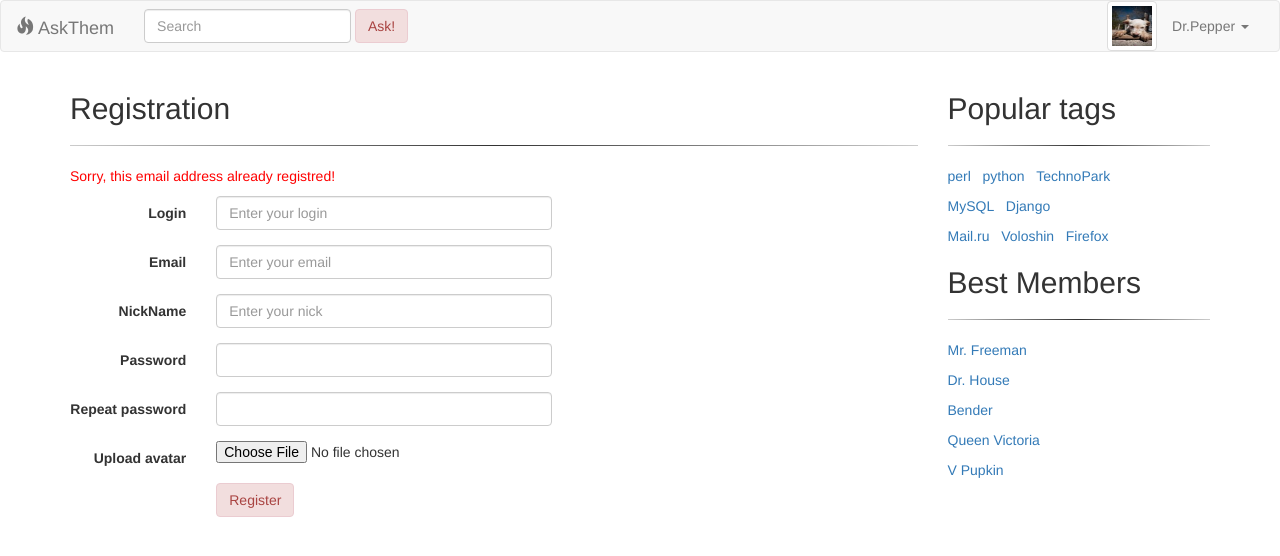
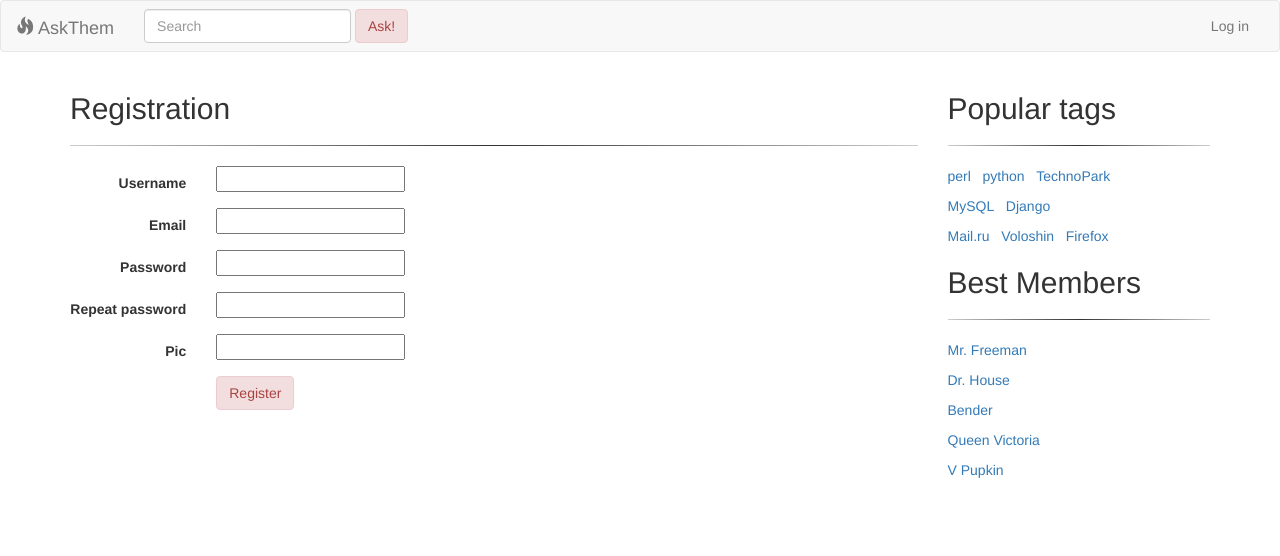
Before and after one commit to Schtolc/AskThem, a Django app: page /signup in a window 1280 px wide. Shown: the top 556 px of the page. Run offline with Django 3.2, Linux system fonts and the light colour scheme; some libraries are stand-ins or nearby versions.

Commit message:
alpha version registration

```diff
--- a/AskThem/settings.py
+++ b/AskThem/settings.py
@@ -78,7 +78,7 @@ DATABASES = {
     'default': {
         'ENGINE': 'django.db.backends.mysql',
         'OPTIONS': {
-            'read_default_file': os.path.join(BASE_DIR,'mysql.cnf'),
+            'read_default_file': os.path.join(BASE_DIR, 'mysql.cnf'),
         },
     }
 }
@@ -118,3 +118,5 @@ USE_TZ = True
 # https://docs.djangoproject.com/en/1.9/howto/static-files/
 
 STATIC_URL = '/static/'
+
+LOGIN_URL = '/login'
--- a/AskThem/urls.py
+++ b/AskThem/urls.py
@@ -20,10 +20,12 @@ from myapp import views as ask_views
 urlpatterns = [
     url(r'^admin/', admin.site.urls),
     url(r'^signup$', ask_views.signup, name='signup'),
-    url(r'^login$', ask_views.login, name='login'),
+    url(r'^login$', ask_views.login_page, name='login_page'),
     url(r'^ask$', ask_views.ask, name='ask'),
     url(r'^hot$', ask_views.hot_questions, name='hot_questions'),
     url(r'^tag/(?P<tag>\w+)$', ask_views.tags_question, name='tag_questions'),
     url(r'^question/(?P<q_id>\d+)$', ask_views.id_question, name='id_question'),
     url(r'^$', ask_views.new_questions, name='new_questions'),
+    url(r'^logout$', ask_views.logout_page, name='logout_page')
+
 ]
--- /dev/null
+++ b/myapp/forms.py
@@ -0,0 +1,25 @@
+from django.contrib.auth.models import User
+from django import forms
+
+
+class UserLoginForm(forms.Form):
+    username = forms.CharField(label='Username', max_length=100)
+    password = forms.CharField(label='Password', max_length=100, widget=forms.PasswordInput())
+
+
+class UserRegisterForm(forms.Form):
+    username = forms.CharField(label='Username', max_length=100)
+    email = forms.EmailField(label='Email', max_length=100)
+    password = forms.CharField(label='Password', max_length=100, widget=forms.PasswordInput())
+    password_again = forms.CharField(label='Repeat password', max_length=100, widget=forms.PasswordInput())
+    pic = forms.CharField(label='Pic', max_length=100)
+
+
+class QuestionForm(forms.Form):
+    title = forms.CharField(label='Title', max_length=100)
+    text = forms.CharField(label='Text', max_length=1000, widget=forms.Textarea)
+    tags = forms.CharField(label='Tags', max_length=100)
+
+
+class AnswerForm(forms.Form):
+    text = forms.CharField(label='Text', max_length=1000, widget=forms.Textarea)
--- a/myapp/models.py
+++ b/myapp/models.py
@@ -56,6 +56,7 @@ class Profile(models.Model):
     avatar = models.OneToOneField(User)
     pic = models.CharField(max_length=128)
 
+
 class Like(models.Model):
     user = models.ForeignKey(User)
     question = models.ForeignKey(Question)
--- a/myapp/views.py
+++ b/myapp/views.py
@@ -1,8 +1,12 @@
-from django.shortcuts import render
-from django.http import HttpResponse
+from django.shortcuts import render, redirect
 from django.core.paginator import Paginator, EmptyPage, PageNotAnInteger
+from django.contrib.auth import authenticate, login, logout
 from myapp.models import *
-import random
+from myapp.forms import *
+from django.core.exceptions import ValidationError
+from django.utils.translation import ugettext_lazy as _
+from django.http.response import HttpResponseRedirect
+from django.contrib.auth.decorators import login_required
 
 
 # Create your views here.
@@ -42,20 +46,91 @@ def tags_question(request, tag):
 def id_question(request, q_id):
     answers_list = Answer.objects.by_id(q_id)
     question = Question.objects.by_id(q_id)
+    if request.method == 'POST':
+        if request.user.is_authenticated():
+            form = AnswerForm(request.POST)
+            if form.is_valid():
+                a = Answer(text=request.POST['text'], author=request.user, question=question)
+                a.save()
+                return HttpResponseRedirect('/question/' + str(int(q_id)))
+        else:
+            return HttpResponseRedirect('/login?next=/question/' + str(int(q_id)))
+    else:
+        form = AnswerForm()
     return render(request, 'answers.html', {
         'answers': create_page(answers_list, 3, request.GET.get('page')),
         'question': question,
         'title': "Question# " + str(q_id),
+        'form': form,
     })
 
 
 def signup(request):
-    return render(request, 'signup.html')
+    if request.method == 'POST':
+        form = UserRegisterForm(request.POST)
+        if form.is_valid():
+            if request.POST['password'] != request.POST['password_again']:
+                form.add_error(None, ValidationError(_('Passwords do not match')))
+
+            elif len(User.objects.all().filter(email=request.POST['email'])) != 0:
+                form.add_error(None, ValidationError(_('Email already exists')))
+
+            else:
+                u = User.objects.create_user(username=request.POST['username'], email=request.POST['email'],
+                                             password=request.POST['password'])
+                u.save()
+                p = Profile(avatar=u, pic=request.POST['pic'])
+                p.save()
+                return HttpResponseRedirect('/')
+
+    else:
+        form = UserRegisterForm()
+    return render(request, 'signup.html', {'form': form})
 
 
-def login(request):
-    return render(request, 'login.html')
+def login_page(request):
+    if request.method == 'POST':
+        form = UserLoginForm(request.POST)
+        if form.is_valid():
+            username = request.POST['username']
+            password = request.POST['password']
+            user = authenticate(username=username, password=password)
+            if user is not None:
+                if user.is_active:
+                    login(request, user)
+                    return HttpResponseRedirect(request.POST.get('next', '/'))
+            else:
+                form.add_error(None, ValidationError(_('Wrong login or password')))
+    else:
+        form = UserLoginForm()
+
+    return render(request, 'login.html', {'form': form,
+                                          'next': request.GET.get('next', '/')})
 
 
+def logout_page(request):
+    logout(request)
+    redirect_to = request.GET.get('next', '/')
+    return HttpResponseRedirect(redirect_to)
+
+
+@login_required()
 def ask(request):
-    return render(request, 'ask.html')
+    if request.method == 'POST':
+        form = QuestionForm(request.POST)
+        if form.is_valid():
+            q = Question(title=request.POST['title'], text=request.POST['text'], author=request.user)
+            q.save()
+            for tag in request.POST['tags'].replace(' ', '').split(','):
+                t = Tag.objects.all().filter(title=tag).first()
+                if not t:
+                    t = Tag(title=tag)
+                    t.save()
+                q.tags.add(t)
+                q.save()
+            return HttpResponseRedirect('/question/' + str(int(q.id)))
+
+    else:
+        form = QuestionForm()
+
+    return render(request, 'ask.html', {'form': form})
--- a/templates/base.html
+++ b/templates/base.html
@@ -30,7 +30,7 @@
                 <span class="icon-bar"></span>
                 <span class="icon-bar"></span>
             </button>
-            <a class="navbar-brand" href="#">
+            <a class="navbar-brand" href="{% url 'new_questions' %}">
                 <span class="glyphicon glyphicon-fire" aria-hidden="true"></span>
                 AskThem</a>
         </div>
@@ -45,18 +45,22 @@
             </form>
 
             <ul class="nav navbar-nav navbar-right">
-                <!--<li><a href="#">Log in</a></li>-->
+                {% if user.is_authenticated %}
                 <li><img src="/images/avatar.jpg" class="img-thumbnail " id="avatar"></li>
                 <li class="dropdown">
                     <a href="#" class="dropdown-toggle" data-toggle="dropdown" role="button" aria-haspopup="true"
-                       aria-expanded="false">Dr.Pepper <span class="caret"></span></a>
+                       aria-expanded="false">{{user.get_username}} <span class="caret"></span></a>
                     <ul class="dropdown-menu">
                         <li><a href="#">Settings</a></li>
                         <li><a href="#">Answers</a></li>
                         <li role="separator" class="divider"></li>
-                        <li><a href="#">Log out</a></li>
+                        <!--<li><a href="{% url 'logout_page' %}?next={{ request.path }}">Log out</a></li>-->
+                        <li><a href="{% url 'logout_page' %}?next={{ request.path }}">Log out</a></li>
                     </ul>
                 </li>
+                {% else %}
+                <li><a href="{% url 'login_page' %}?next={{ request.path }}">Log in</a></li>
+                {% endif %}
             </ul>
         </div><!-- /.navbar-collapse -->
     </div><!-- /.container-fluid -->
--- a/templates/signup.html
+++ b/templates/signup.html
@@ -8,44 +8,22 @@
 {% block content %}
 <h2>Registration</h2>
 <hr class="hr-style">
-<form class="form-horizontal">
-    <p id="registrationError">Sorry, this email address already registred!</p>
-    <div class="form-group">
-        <label for="inputLoginReg" class="col-sm-2 control-label">Login</label>
-        <div class="col-sm-5">
-            <input class="form-control" id="inputLoginReg" placeholder="Enter your login" maxlength="35">
+
+{% if form.non_field_errors %}
+    <p>{{form.non_field_errors}}</p>
+{% endif %}
+<form class="form-horizontal" method="post" action="{% url 'signup' %}">
+    {% csrf_token %}
+
+    {% for field in form %}
+    <div class="form-group {% if field.errors %} has-error {% endif %}">
+        {{field.errors}}
+        <label for="input{{ field.label }}" class="col-sm-2 control-label">{{ field.label }}</label>
+        <div class="col-sm-5" class="form-control" id="input{{ field.label }}">
+            {{ field }}
         </div>
     </div>
-    <div class="form-group">
-        <label for="inputEmailReg" class="col-sm-2 control-label">Email</label>
-        <div class="col-sm-5">
-            <input class="form-control" id="inputEmailReg" placeholder="Enter your email" maxlength="35">
-        </div>
-    </div>
-    <div class="form-group">
-        <label for="inputNickReg" class="col-sm-2 control-label">NickName</label>
-        <div class="col-sm-5">
-            <input class="form-control" id="inputNickReg" placeholder="Enter your nick" maxlength="35">
-        </div>
-    </div>
-    <div class="form-group">
-        <label for="inputPasswordReg" class="col-sm-2 control-label">Password</label>
-        <div class="col-sm-5">
-            <input type="password" class="form-control" id="inputPasswordReg" maxlength="35">
-        </div>
-    </div>
-    <div class="form-group">
-        <label for="inputPasswordAgainReg" class="col-sm-2 control-label">Repeat password</label>
-        <div class="col-sm-5">
-            <input type="password" class="form-control" id="inputPasswordAgainReg" maxlength="35">
-        </div>
-    </div>
-    <div class="form-group">
-        <label for="inputAvatarReg" class="col-sm-2 control-label">Upload avatar</label>
-        <div class="col-sm-5">
-            <input type="file" id="inputAvatarReg">
-        </div>
-    </div>
+    {% endfor %}
     <div class="form-group">
         <div class="col-sm-offset-2 col-sm-5">
             <button type="submit" class="btn btn-default alert-danger">Register</button>
```
Also changed, not shown: templates/answers.html (+19 -5 lines), templates/ask.html (+13 -20 lines), templates/login.html (+18 -18 lines).
